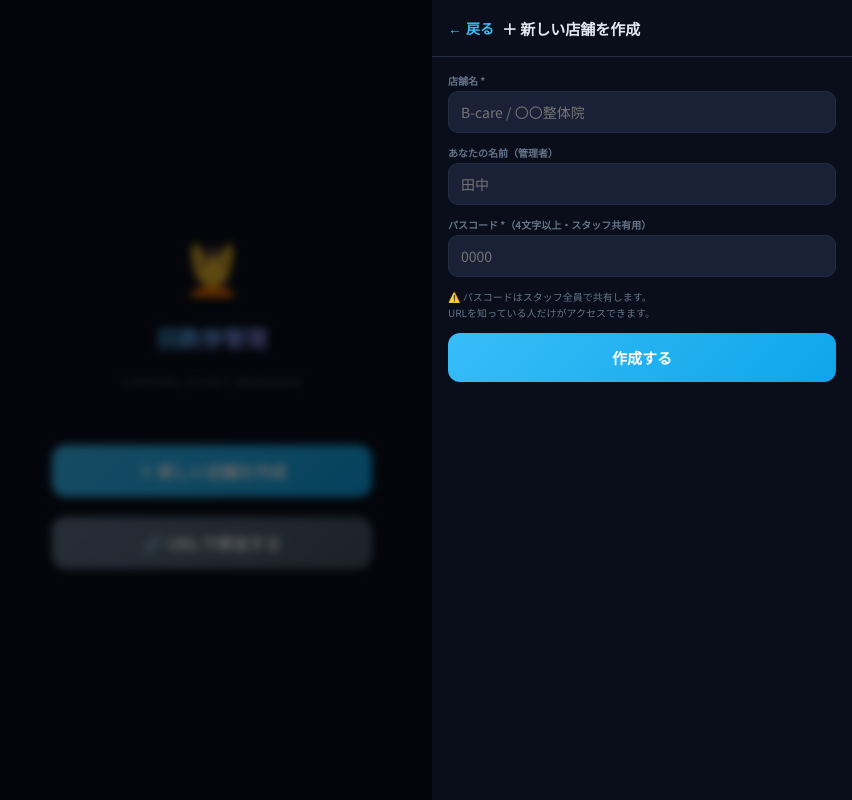
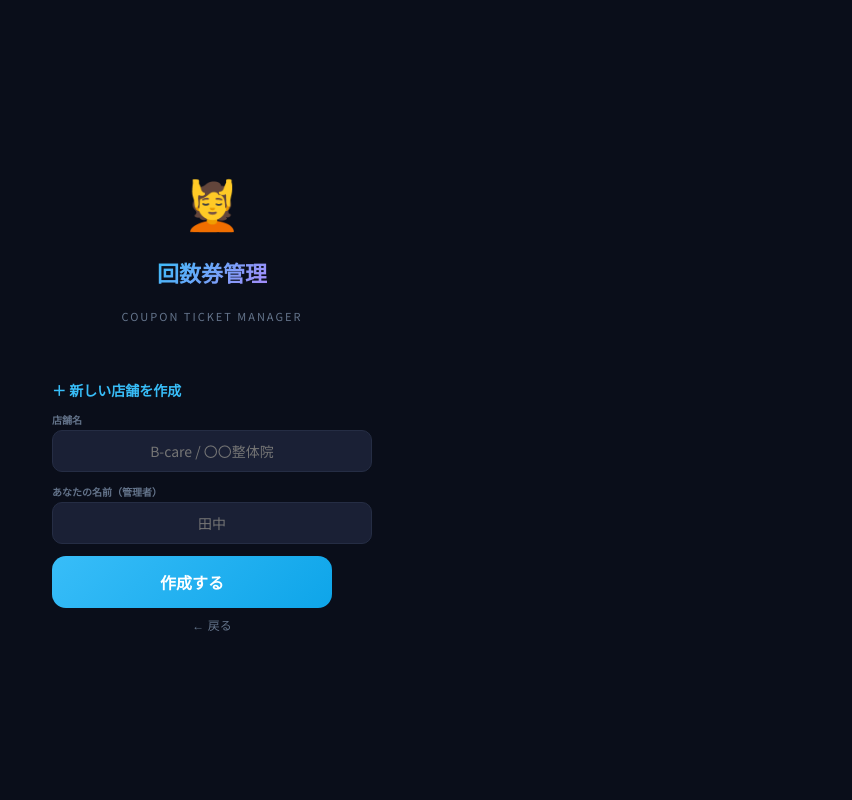
Before and after one commit to smpiiiiii/coupon-manager, a website: page public/index.html in a window 1280 px wide. Both pictures are taken after a click on the button "＋ 新しい店舗を作成". Shown: the whole page, without its empty margins (428-1280 px from the left). Drawn offline with Linux system fonts and the light colour scheme.

Commit message:
fix: inline forms on top page no modal flicker

```diff
--- a/public/index.html
+++ b/public/index.html
@@ -106,12 +106,30 @@ body{font-family:'Noto Sans JP','Inter',sans-serif;background:var(--bg);color:va
 </head>
 <body>
 <div class="app" id="app">
-  <!-- トップ画面（未ログイン） -->
+  <!-- トップ画面 -->
   <div id="topScreen" class="login-screen">
     <div class="logo">💆</div><h1>回数券管理</h1><div class="sub">COUPON TICKET MANAGER</div>
     <div id="topHistory" style="width:100%;max-width:320px"></div>
-    <button class="login-btn" onclick="openCreateStore()" style="max-width:320px">＋ 新しい店舗を作成</button>
-    <button class="login-btn" onclick="openJoinStore()" style="max-width:320px;background:linear-gradient(135deg,#64748b,#475569)">🔗 URLで参加する</button>
+    <!-- メインボタン -->
+    <div id="topButtons" style="width:100%;max-width:320px">
+      <button class="login-btn" onclick="showCreateForm()" style="width:100%">＋ 新しい店舗を作成</button>
+      <button class="login-btn" onclick="showJoinForm()" style="width:100%;background:linear-gradient(135deg,#64748b,#475569)">🔗 URLで参加する</button>
+    </div>
+    <!-- 店舗作成フォーム -->
+    <div id="createForm" style="display:none;width:100%;max-width:320px">
+      <div style="font-size:14px;font-weight:900;color:var(--accent);margin-bottom:12px">＋ 新しい店舗を作成</div>
+      <div class="fg"><label>店舗名</label><input id="createName" placeholder="B-care / 〇〇整体院" style="text-align:center"></div>
+      <div class="fg"><label>あなたの名前（管理者）</label><input id="createAdmin" placeholder="田中" style="text-align:center"></div>
+      <button class="login-btn" onclick="createStore()" style="width:100%">作成する</button>
+      <button style="background:none;border:none;color:var(--text3);font-size:12px;margin-top:8px;cursor:pointer;width:100%;text-align:center" onclick="showTopButtons()">← 戻る</button>
+    </div>
+    <!-- URL参加フォーム -->
+    <div id="joinForm" style="display:none;width:100%;max-width:320px">
+      <div style="font-size:14px;font-weight:900;color:var(--accent);margin-bottom:12px">🔗 URLで参加する</div>
+      <div class="fg"><label>店舗ID（URLの末尾8文字）</label><input id="joinId" placeholder="例: a1b2c3d4" maxlength="8" style="text-align:center"></div>
+      <button class="login-btn" onclick="checkAndJoin()" style="width:100%">確認する</button>
+      <button style="background:none;border:none;color:var(--text3);font-size:12px;margin-top:8px;cursor:pointer;width:100%;text-align:center" onclick="showTopButtons()">← 戻る</button>
+    </div>
     <button id="installBtnLogin" class="login-btn" style="display:none;max-width:320px;margin-top:8px;background:linear-gradient(135deg,#a78bfa,#7c3aed)" onclick="doInstall()">📲 アプリをインストール</button>
   </div>
   <!-- 店舗参加画面 -->
@@ -254,48 +272,33 @@ function renderHistory(){
   ).join('');
 }
 
+// トップ画面のフォーム切り替え
+function showTopButtons(){document.getElementById('topButtons').style.display='block';document.getElementById('createForm').style.display='none';document.getElementById('joinForm').style.display='none';}
+function showCreateForm(){document.getElementById('topButtons').style.display='none';document.getElementById('createForm').style.display='block';document.getElementById('joinForm').style.display='none';}
+function showJoinForm(){document.getElementById('topButtons').style.display='none';document.getElementById('createForm').style.display='none';document.getElementById('joinForm').style.display='block';}
+
 // 店舗作成
-function openCreateStore(){
-  document.getElementById('configTitle').textContent='＋ 新しい店舗を作成';
-  document.getElementById('configBody').innerHTML=`
-    <div class="fg"><label>店舗名 *</label><input id="createName" placeholder="B-care / 〇〇整体院"></div>
-    <div class="fg"><label>あなたの名前（管理者）</label><input id="createAdmin" placeholder="田中"></div>
-    <div class="fg"><label>パスコード *（4文字以上・スタッフ共有用）</label><input id="createPass" type="password" placeholder="0000" minlength="4"></div>
-    <div style="font-size:10px;color:var(--text3);margin-bottom:12px;line-height:1.6">⚠️ パスコードはスタッフ全員で共有します。<br>URLを知っている人だけがアクセスできます。</div>
-    <button class="btn-primary" onclick="createStore()">作成する</button>`;
-  openModal('config');
-}
 async function createStore(){
   const name=document.getElementById('createName').value.trim();
   const admin=document.getElementById('createAdmin').value.trim();
-  const pass=document.getElementById('createPass').value.trim();
   if(!name){alert('店舗名を入力してください');return;}
-  if(!pass||pass.length<4){alert('パスコードは4文字以上');return;}
+  if(!admin){alert('あなたの名前を入力してください');return;}
   try{
-    const r=await fetch('/api/create',{method:'POST',headers:{'Content-Type':'application/json'},body:JSON.stringify({name,creator:admin,passcode:pass,deviceId})});
+    const r=await fetch('/api/create',{method:'POST',headers:{'Content-Type':'application/json'},body:JSON.stringify({name,creator:admin,passcode:'0000',deviceId})});
     const j=await r.json();
     if(j.error){alert(j.error);return;}
-    roomId=j.id;authToken=j.token;
+    roomId=j.id;authToken=j.token;myRole='admin';
     localStorage.setItem('cp_token_'+roomId,authToken);
     addHistory(roomId,name);
-    closeModal('config');
     history.pushState(null,'','/store/'+roomId);
     showApp();
     document.getElementById('storeTitle').textContent='💆 '+name;
     load();
-    // URL共有案内
-    setTimeout(()=>{alert('店舗を作成しました！\n\nスタッフには以下のURLとパスコードを共有してください:\n'+location.href);},500);
+    setTimeout(()=>{alert('店舗を作成しました！\n\nスタッフにはこのURLを共有してください:\n'+location.href);},500);
   }catch{alert('通信エラー');}
 }
 
 // URL参加
-function openJoinStore(){
-  document.getElementById('configTitle').textContent='🔗 URLで参加';
-  document.getElementById('configBody').innerHTML=`
-    <div class="fg"><label>店舗ID（URLの末尾8文字）</label><input id="joinId" placeholder="例: a1b2c3d4" maxlength="8"></div>
-    <button class="btn-primary" onclick="checkAndJoin()">確認する</button>`;
-  openModal('config');
-}
 async function checkAndJoin(){
   const id=document.getElementById('joinId').value.trim();
   if(!id){alert('IDを入力');return;}
@@ -303,7 +306,6 @@ async function checkAndJoin(){
     const r=await fetch('/api/check-room',{method:'POST',headers:{'Content-Type':'application/json'},body:JSON.stringify({roomId:id})});
     const j=await r.json();
     if(j.error){alert('見つかりません');return;}
-    closeModal('config');
     enterStore(id);
   }catch{alert('通信エラー');}
 }
```
